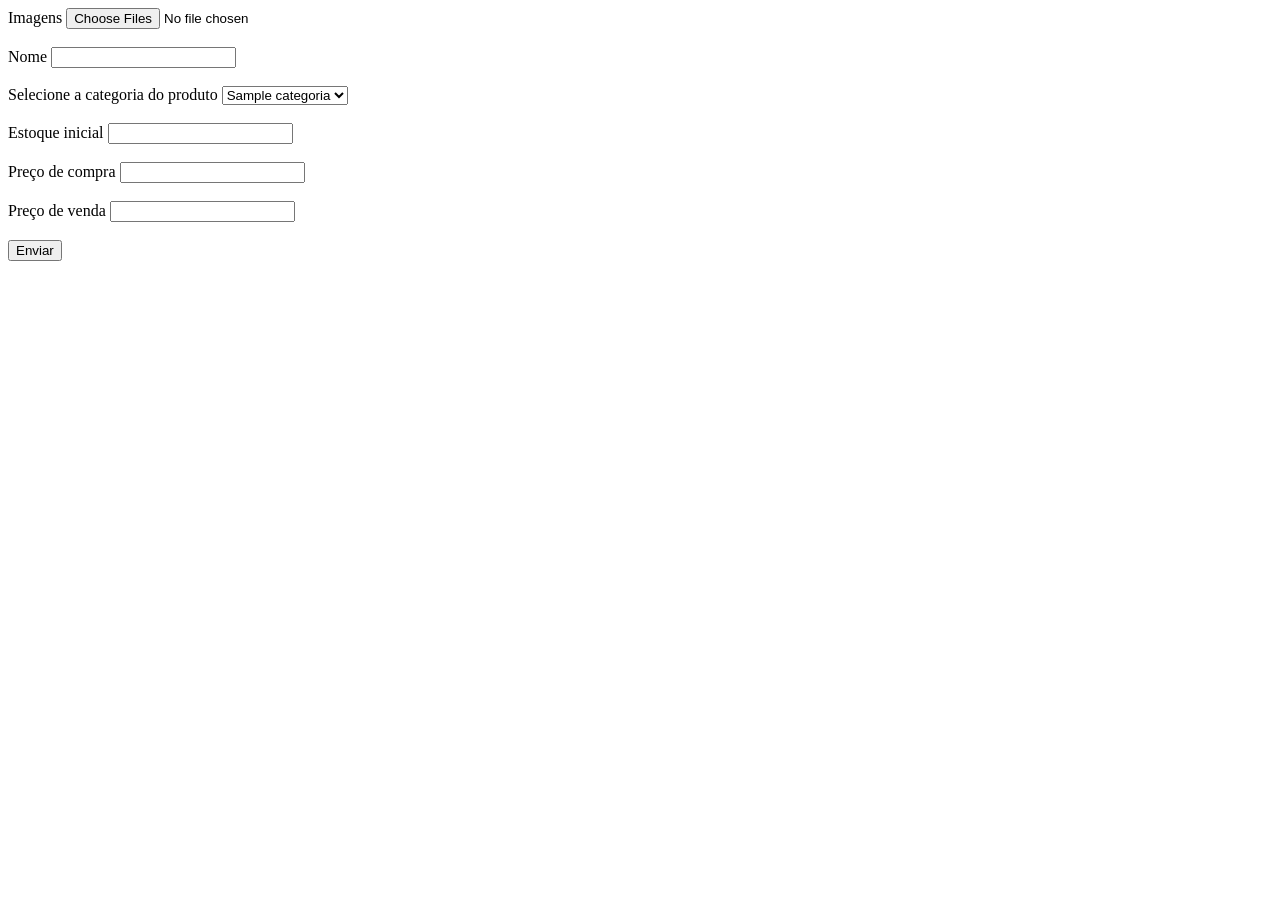
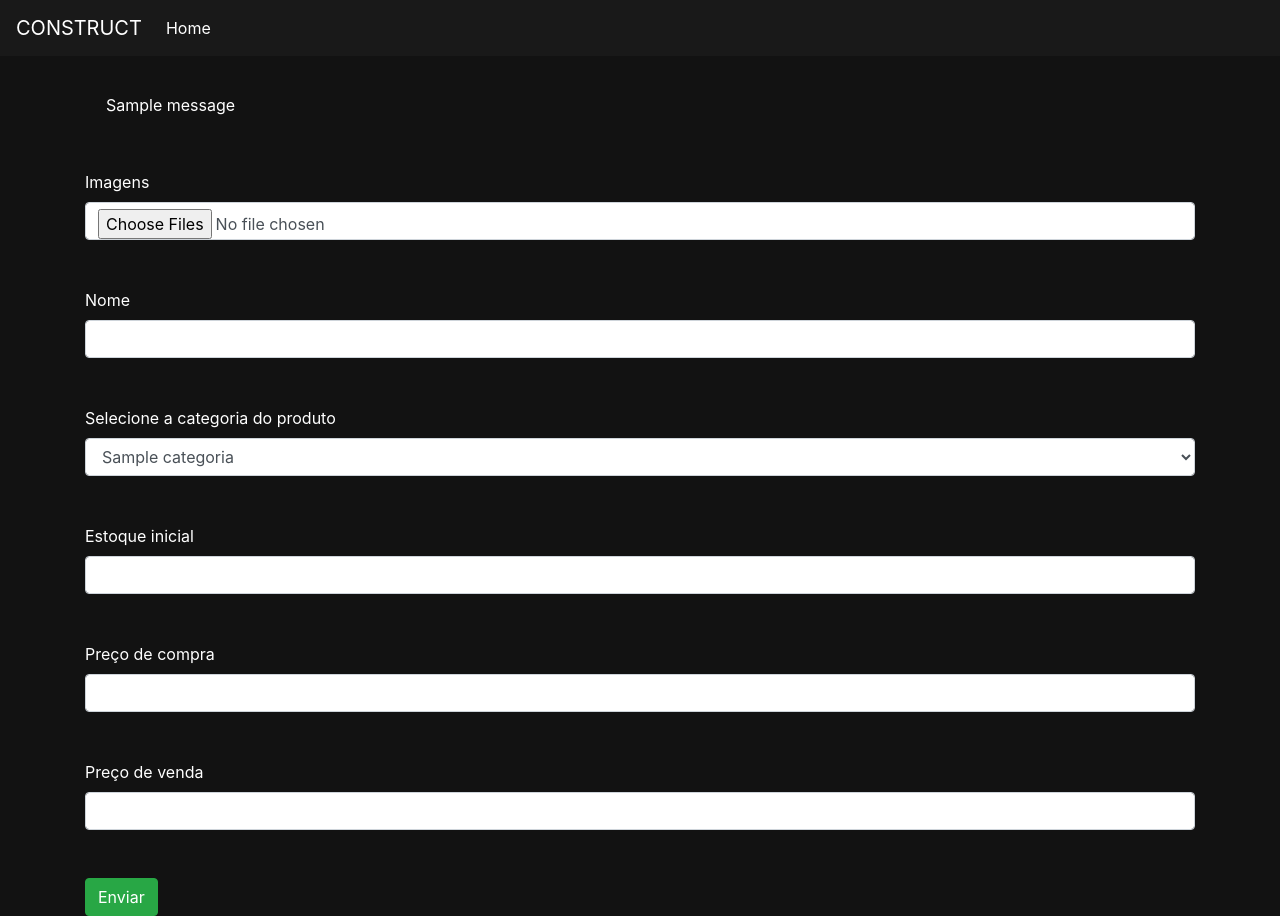
Before and after one commit to jvbicalho01/Construct_Django, a Django app: template estoque/templates/add_produto.html in a window 1280 px wide. Before the commit the page ends 261 px from the top, so only its background shows below. Run offline with Django 5.2, Linux system fonts and the light colour scheme; the template is opened without the code that fills it: most values are stand-ins (such as "Sample title", 1, 10 or a date in 2020); one stand-in notice (Sample message) is shown.

Commit message:
estilizando cadastro de produto

```diff
--- a/estoque/templates/add_produto.html
+++ b/estoque/templates/add_produto.html
@@ -1,19 +1,35 @@
+{% extends 'base.html' %}
+
+{% block 'body' %}
+
+    <div class="container">
+
+        {% if messages %}
+            <br>
+            {% for message in messages %}
+                <div class="alert {{message.tags}}">
+                    {{message}}
+                </div>
+            {% endfor %}
+        {% endif %}
+
         <form action="{% url 'add-produto' %}" method="POST" enctype="multipart/form-data">
             {% csrf_token %}
+            <br>
             <label>Imagens</label>
-    <input type="file" name="imagens" multiple>
+            <input class="form-control" type="file" name="imagens" multiple>
 
             <br>
             <br>
 
             <label>Nome</label>
-    <input type="text" name="nome">
+            <input class="form-control" type="text" name="nome">
 
             <br>
             <br>
 
             <label>Selecione a categoria do produto</label>
-    <select name="categoria">
+            <select class="form-control" name="categoria">
                 {% for categoria in categorias %}
                 <option value="{{categoria.id}}">{{ categoria.titulo }}</option>
                 {% endfor %}
@@ -23,24 +39,27 @@
             <br>
 
             <label>Estoque inicial</label>
-    <input type="number" name="quantidade">
+            <input class="form-control" type="number" name="quantidade">
 
             <br>
             <br>
 
             <label>Preço de compra</label>
-    <input type="number" name="preco_compra">
+            <input class="form-control" type="number" name="preco_compra">
 
             <br>
             <br>
 
             <label>Preço de venda</label>
-    <input type="number" name="preco_venda">
+            <input class="form-control" type="number" name="preco_venda">
 
             <br>
             <br>
 
-
-    <input type="submit" value="Enviar">
+            <input class="btn btn-success" type="submit" value="Enviar">
 
         </form>
+
+    </div>
+
+{% endblock %}
--- a/templates/base.html
+++ b/templates/base.html
@@ -22,7 +22,7 @@
 <body class="fundo">
 
   <nav class="navbar navbar-expand-lg navbar-dark bg-nav">
-    <a class="navbar-brand" href="#">Navbar</a>
+    <a class="navbar-brand" href="#">CONSTRUCT</a>
     <button class="navbar-toggler" type="button" data-toggle="collapse" data-target="#navbarNav"
       aria-controls="navbarNav" aria-expanded="false" aria-label="Toggle navigation">
       <span class="navbar-toggler-icon"></span>
@@ -31,15 +31,6 @@
       <ul class="navbar-nav">
         <li class="nav-item active">
           <a class="nav-link" href="#">Home <span class="sr-only">(current)</span></a>
-        </li>
-        <li class="nav-item">
-          <a class="nav-link" href="#">Features</a>
-        </li>
-        <li class="nav-item">
-          <a class="nav-link" href="#">Pricing</a>
-        </li>
-        <li class="nav-item">
-          <a class="nav-link disabled">Disabled</a>
         </li>
       </ul>
     </div>
```
Also changed, not shown: estoque/views.py (+5 -2 lines), db.sqlite3, media/imagem_produto/2024-03-19-6.jpg (added), media/imagem_produto/2024-03-19-7.jpg (added). Lines whose indentation alone changed are shown as unchanged.
